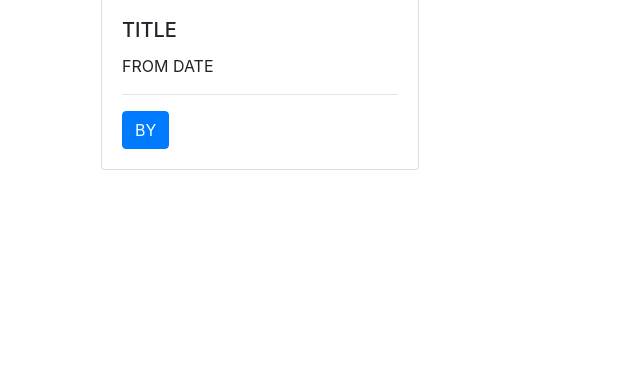
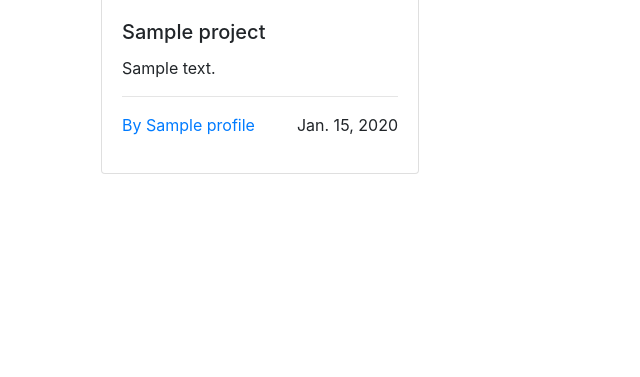
Before and after one commit to Joannsaj/projects, a Django app: page / in a window 1280 px wide. Shown: the part 423-800 px from the top of the page, without its empty margins (0-640 px from the left). Run offline with Django 3.2, Linux system fonts and the light colour scheme; tables that the repository leaves empty hold one stand-in row (values such as "Sample post"); some libraries are stand-ins or nearby versions.

Commit message:
added display for searched projects

```diff
--- a/awards/urls.py
+++ b/awards/urls.py
@@ -16,11 +16,13 @@ Including another URLconf
 from django.contrib import admin
 from django.urls import path, include
 from django_registration.backends.one_step.views import RegistrationView
+from django.contrib.auth import views
 
 urlpatterns = [
     path('admin/', admin.site.urls),
     path('', include('projects.urls')),
-    path('accounts/register/',RegistrationView.as_view(success_url='/profile/'),name='django_registration_register'),
+    path('accounts/register/',RegistrationView.as_view(success_url='/accounts/login/'),name='django_registration_register'),
     path('accounts/', include('django_registration.backends.one_step.urls')),
     path('accounts/', include('django.contrib.auth.urls')),
+    path('logout/', views.LogoutView.as_view(), {"next_page": '/'}),
 ]
--- a/projects/models.py
+++ b/projects/models.py
@@ -10,7 +10,7 @@ class Profile(models.Model):
     contact = models.CharField(max_length=30)
     user = models.OneToOneField(User, on_delete=models.CASCADE, related_name='profile')
     bio = models.TextField(null=True)
-
+    name = models.CharField(max_length=100 ,null=True)
 
     @receiver(post_save, sender=User)
     def create_user_profile(sender, instance, created, **kwargs):
@@ -22,7 +22,7 @@ class Profile(models.Model):
         instance.profile.save()
 
     def __str__(self):
-        return self.name
+        return self.bio
 
     def save_profile(self):
         self.save()
@@ -71,6 +71,6 @@ class Rating(models.Model):
     def __str__(self):
         return self.rater
 
-    def avg_design(self):
+    def overall(self):
         avg_rating = (self.design + self.usability + self.content )/3
         return avg_rating
--- a/projects/serializers.py
+++ b/projects/serializers.py
@@ -4,7 +4,7 @@ from .models import Profile, Project
 class ProfileSerializer(serializers.ModelSerializer):
     class Meta:
         model = Profile
-        fields = ('profile_pic', 'contact', 'user', 'bio')
+        fields = ('profile_pic', 'contact', 'user', 'bio', 'name')
 
 class ProjectSerializer(serializers.ModelSerializer):
     class Meta:
--- a/projects/templates/index.html
+++ b/projects/templates/index.html
@@ -11,12 +11,14 @@
             {% for item in projects %}
             <div class="col-md-4">
                 <div class="card ml-3 mr-3">
-                    <img src="{{item.project_image.url}}" class="card-img-top" alt="...">
+                    <a href="{%  url 'single' item.id%}"><img src="{{item.project_image.url}}" class="card-img-top"
+                            alt="..."></a>
                     <div class="card-body">
-                        <h5 class="card-title">TITLE</h5>
-                        <p class="card-text">FROM DATE</p>
+                        <h5 class="card-title">{{item.title}}</h5>
+                        <p class="card-text">{{item.description}}</p>
                         <hr>
-                        <a href="#" class="btn btn-primary">BY</a>
+                        <p> <a href="{% url 'userProfile' user.username%}">By {{item.owner.name}}</a><span
+                                style="float:right">{{item.created|date}}</span></p>
                     </div>
                 </div>
             </div>
--- a/projects/templates/navbar.html
+++ b/projects/templates/navbar.html
@@ -12,7 +12,7 @@
     <div class="collapse navbar-collapse" id="navbarSupportedContent">
         <ul class="navbar-nav ml-auto mr-4">
             <li class="nav-item">
-                <a class="nav-link" href="#">Home <span class="sr-only">(current)</span></a>
+                <a class="nav-link" href="{% url 'index' %}">Home <span class="sr-only">(current)</span></a>
             </li>
 
             {% if user.is_authenticated %}
@@ -24,7 +24,7 @@
                     </a>
                     <ul class="dropdown-menu" role="menu">
                         <li>
-                            <a href="{% url 'profile' %}">Profile</a>
+                            <a href="{% url 'profile' user.username%}">Profile</a>
                         </li>
                         <li>
                             <a href="/accounts/password/change">Change Password</a>
--- a/projects/templates/profile.html
+++ b/projects/templates/profile.html
@@ -6,12 +6,13 @@
     <div class="row">
         <div class="col-md-1"></div>
         <div class="col-md-3">
-            <img class="rounded-circle account-img" src="{{ user.profile.profile_pic.url }}" alt="image"
+            <img class="rounded-circle account-img" src="{{ user.profile.profile_pic.url }}" alt=""
                 style="width: 2cm; height: 2cm;">
         </div>
         <div class="col-md-6 ">
             <div class="media-body">
-                <div class="account-heading"><span class="mr-3 text-secondary username">{{ user.username }}</span>
+                <div class="account-heading">
+                    <h5 class="text username">{{ user.username }}</h5>
                     <a class="btn btn-sm btn-outline-secondary mr-3" data-toggle="modal"
                         data-target=".bd-example-modal-md"><strong>Edit Profile</strong></a>
                     <a class="mt-3" data-toggle="modal" data-target="#ModalCenter"><i class="fa fa-cog mt-3"
--- a/projects/templates/registration/login.html
+++ b/projects/templates/registration/login.html
@@ -24,10 +24,10 @@
                             <input type="submit" class="btn btn-primary btn-sm" value="Login">
                         </div>
 
-                        <input type="hidden" name="next" value="{{next}}">
+                        <input type="hidden" name="next" value="{% url 'index' %}">
 
                     </form>
-                    <p>Don't have an account? <a href="/accounts/register">Sign In</a></p>
+                    <p>Don't have an account? <a href="/accounts/register">Sign Up</a></p>
 
                 </div>
 
--- a/projects/templates/user_profile.html
+++ b/projects/templates/user_profile.html
@@ -10,7 +10,7 @@
                 style="width: 2cm; height: 2cm;">
         </div>
         <div class="col-md-6 mt-3">
-            <span class="mr-3 text-secondary username">{{ user.username }}</span>
+            <h5 class="mr-3 text username">{{ user.username }}</h5>
             <h5>{{ user.profile.contact }}</h5><br>
             <p class="text-secondary">{{ user.profile.bio }}</p>
         </div>
--- a/projects/urls.py
+++ b/projects/urls.py
@@ -9,4 +9,5 @@ urlpatterns = [
     path('user_profile/<username>/', views.get_profile, name='userProfile'),
     path('api/profile/', views.ProfileList.as_view()),
     path('api/project/', views.ProjectList.as_view()),
+    path('project/<int:id>', views.get_project, name='single'),
 ]
--- a/projects/views.py
+++ b/projects/views.py
@@ -1,10 +1,11 @@
-from django.shortcuts import render
-from .models import Project, Profile
-from .forms import ProjectForm, ProfileForm
+from django.shortcuts import render, redirect, get_object_or_404
+from .models import Project, Profile, Rating
+from .forms import ProjectForm, ProfileForm, RatingForm
 from django.contrib.auth.decorators import login_required
 from rest_framework.response import Response
 from rest_framework.views import APIView
 from .serializers import ProjectSerializer, ProfileSerializer
+from django.contrib.auth.models import User
 
 # Create your views here.
 def index(request):
@@ -37,7 +38,7 @@ def search_results(request):
 
 @login_required(login_url='/accounts/login/')
 def profile(request, username):
-    projects = request.user.profile.project.all()
+    # projects = request.user.profile.project.projects.all()
     if request.method == 'POST':
         profile_form = ProfileForm(request.POST, request.FILES, instance=request.user.profile)
         if profile_form.is_valid():
@@ -46,17 +47,17 @@ def profile(request, username):
     else:
         profile_form = ProfileForm(instance=request.user.profile)
 
-    return render(request, 'profile.html', { 'profile_form': profile_form, 'projects': projects, })
+    return render(request, 'profile.html', { 'profile_form': profile_form, })
 
 @login_required(login_url='/accounts/login/')
 def get_profile(request, username):
     user = get_object_or_404(User, username=username)
-    projects = user.profile.project.all()
+    # projects = user.profile.project.all()
 
     if request.user == user:
         return redirect('profile', username=request.user.username)
 
-    return render(request, 'user_profile.html', {'user':user, 'projects':projects})
+    return render(request, 'user_profile.html', {'user':user, })
 
 class ProfileList(APIView):
     def get(self, request, format=None):
@@ -69,3 +70,29 @@ class ProjectList(APIView):
         all_projects = Project.objects.all()
         serializers = ProjectSerializer(all_projects, many=True)
         return Response(serializers.data)
+
+
+
+@login_required(login_url='/accounts/login/')
+def get_project(request, id):
+    try:
+        project = Project.objects.get(id = id)
+        # rate = Rating.overall()
+
+    except DoesNotExist:
+        raise Http404()
+    return render(request,"details.html", {"project":project,  })
+
+
+
+
+
+# if request.method == 'POST':
+#             form = RatingForm(request.POST,request.FILES)
+#             if form.is_valid() :
+#                 rating = form.save(commit=False)
+#                 rating.rater = request.user.profile
+#                 rating.save()
+#             return redirect('single')
+#         else:
+#              form = RatingForm()
```
Also changed, not shown: projects/templates/details.html (added, +21 -0 lines), projects/templates/search.html (+11 -5 lines), projects/migrations/0003_profile_name.py (added).
